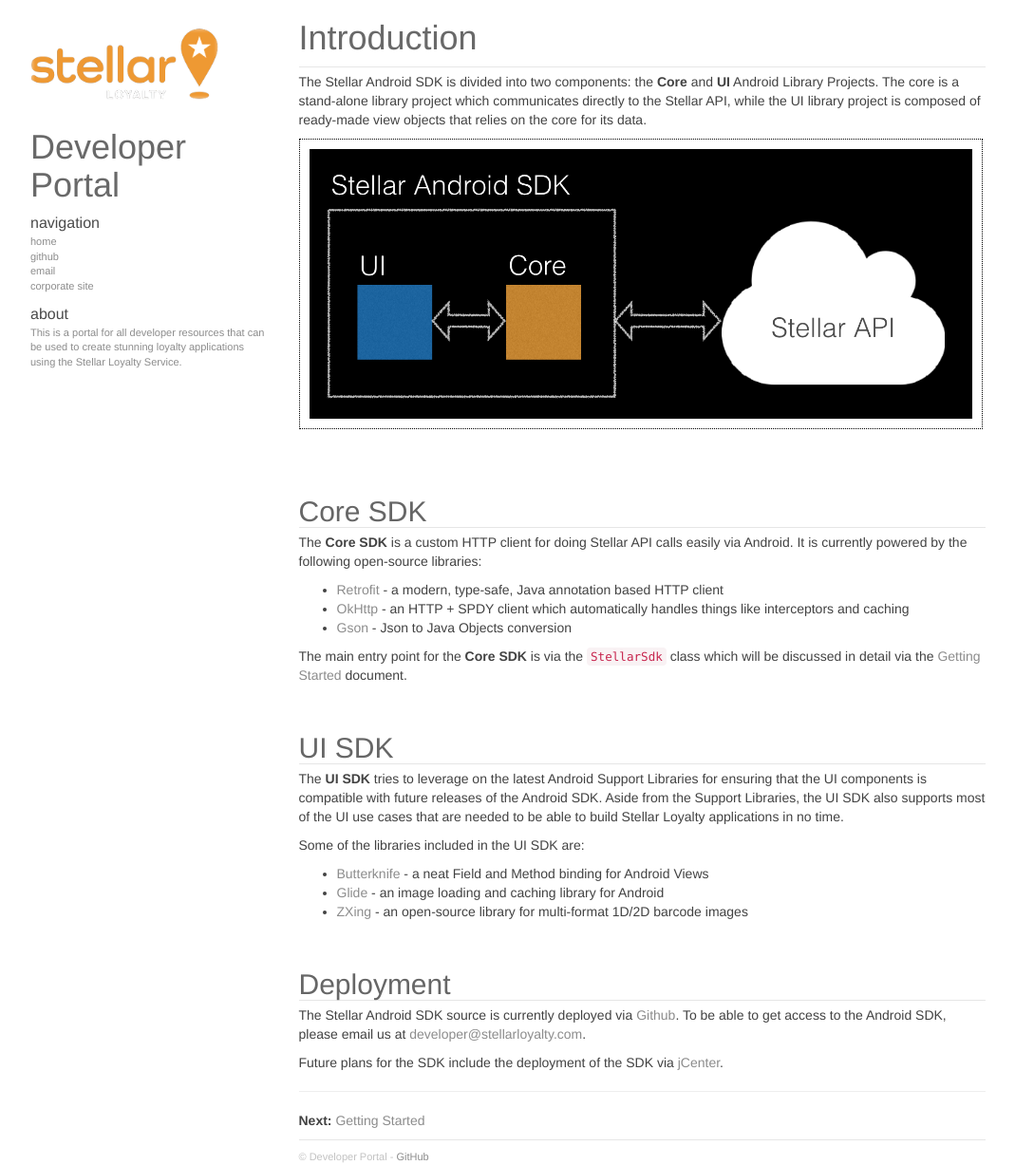
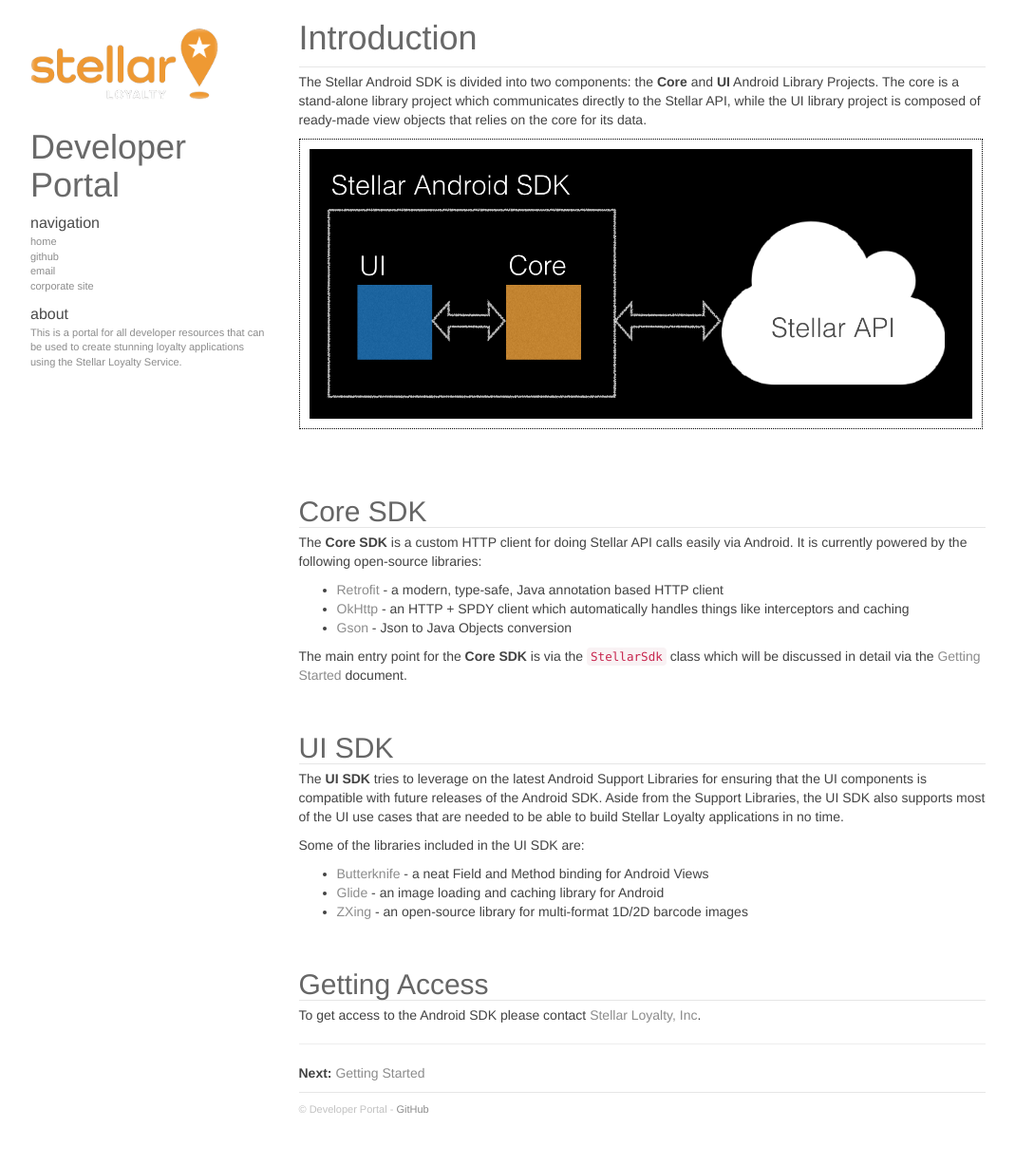
Before and after one commit to jofell/stellar-dev, a Jekyll site: the page built from _android_sdk/pages/00_introduction.md, in a window 1280 px wide. Shown: the whole page at 95% size, without its empty margins (58-1127 px from the left). Built offline with Jekyll 4.4.1, drawn with Linux system fonts in a browser that asks for light colours; nearby versions of some CDN libraries; Markdown is read by kramdown in place of the engine named in the settings; after the commit the page ends 1177 px from its top, so only the background shows below that.

Commit message:
modified Deployment to Getting Access

```diff
--- a/_android_sdk/pages/00_introduction.md
+++ b/_android_sdk/pages/00_introduction.md
@@ -27,14 +27,9 @@
 * [Glide](https://github.com/bumptech/glide) - an image loading and caching library for Android
 * [ZXing](https://github.com/zxing/zxing) - an open-source library for multi-format 1D/2D barcode images
 
+## Getting Access
 
-
-
-## Deployment
-
-The Stellar Android SDK source is currently deployed via [Github](https://github.com/LoyalSphere/stellar-android-sdk). To be able to get access to the Android SDK, please email us at [developer@stellarloyalty.com](developer@stellarloyalty.com).
-
-Future plans for the SDK include the deployment of the SDK via [jCenter](https://bintray.com/bintray/jcenter).
+To get access to the Android SDK please contact [Stellar Loyalty, Inc](http://stellarloyalty.com/).
 
 --------
 
```
